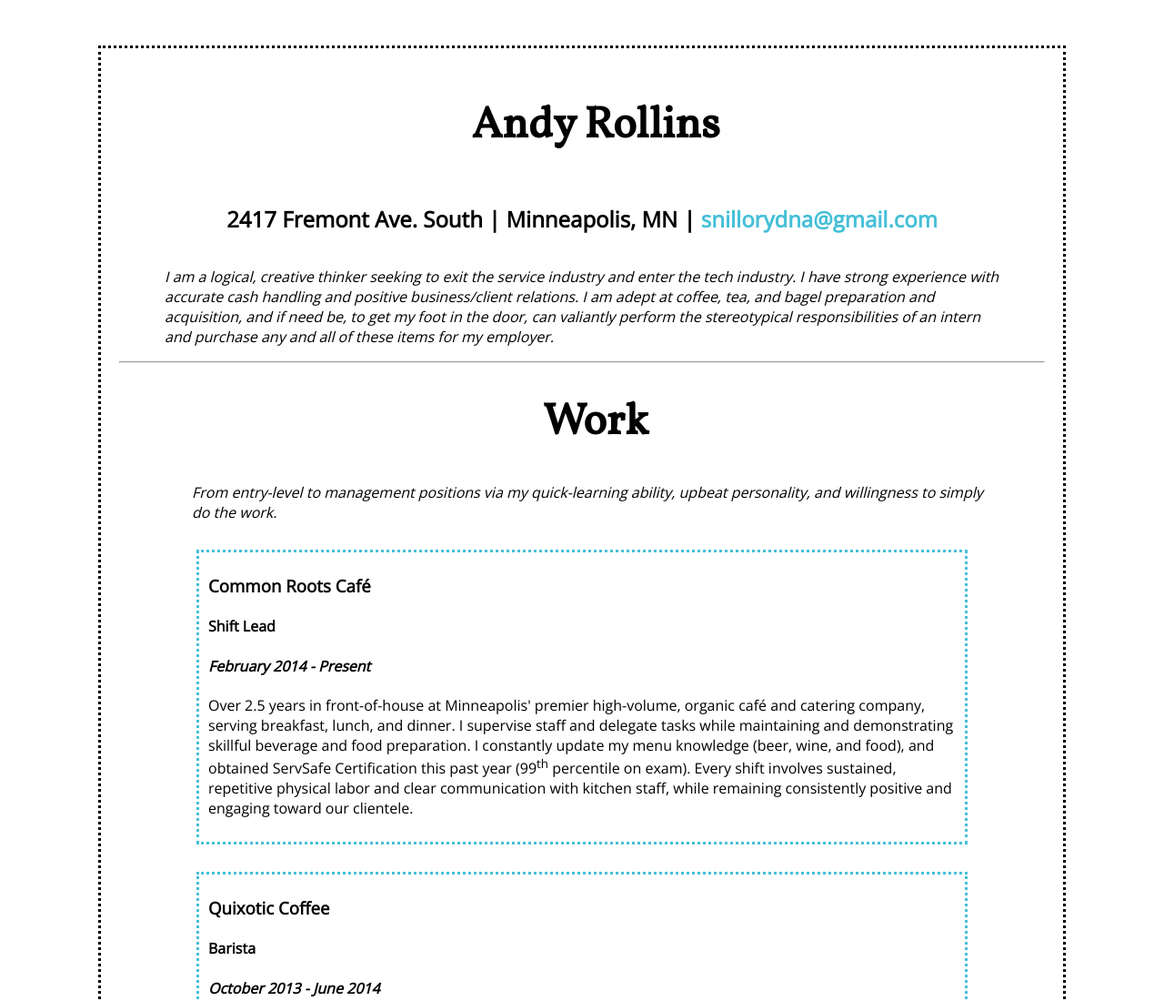
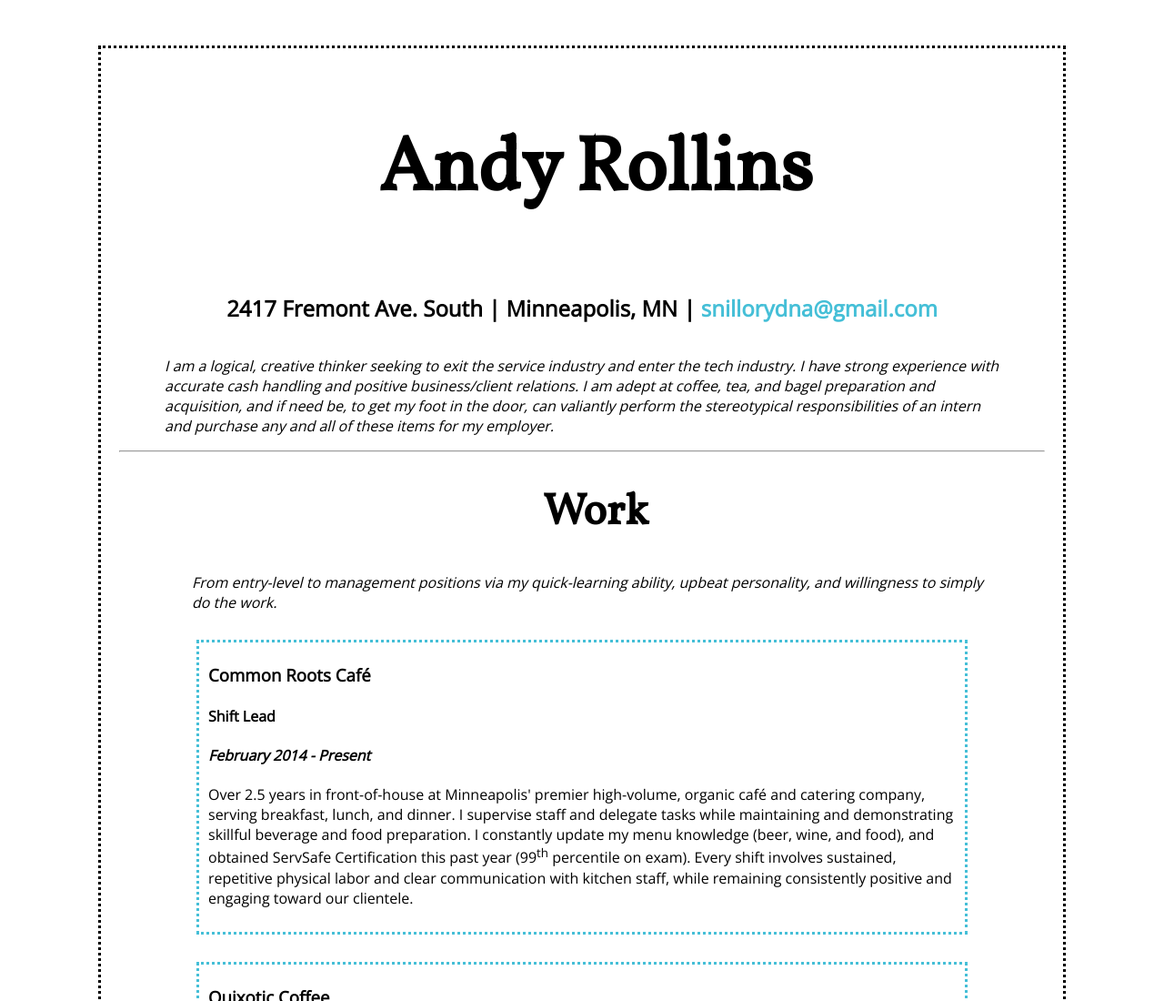
Before and after one commit to norskbrek/norskbrek.github.io, a plain HTML site: page index.html in a window 1280 px wide. Shown: the top 1100 px of the page at 91% size. Drawn offline with nearby package versions, Linux system fonts and the light colour scheme.

Commit message:
name size

```diff
--- a/style.css
+++ b/style.css
@@ -57,7 +57,7 @@ a:active {
 }
 
 #myName {
-  font-weight: bolder;
+  font-size: 84px;
 }
 
 p.sellYourself {
```
